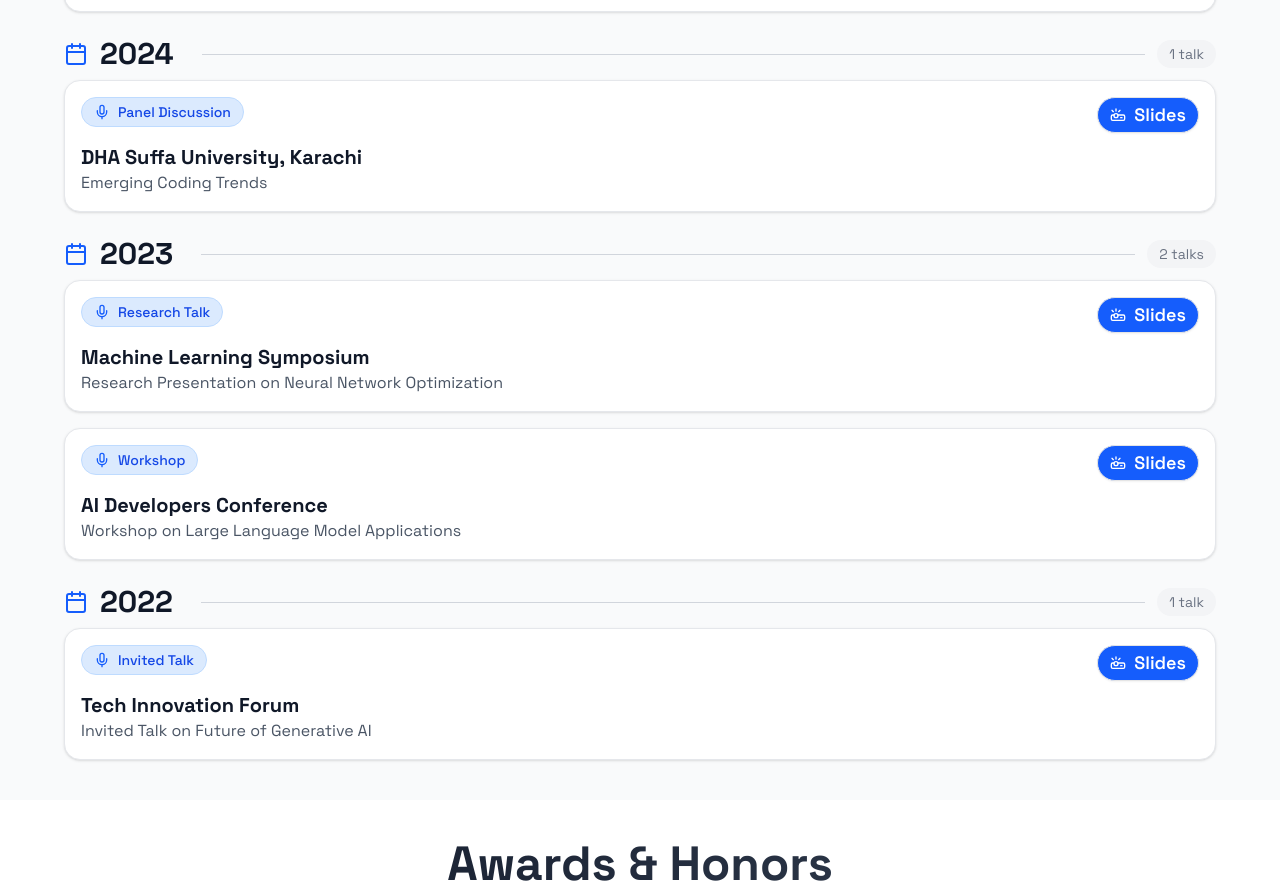
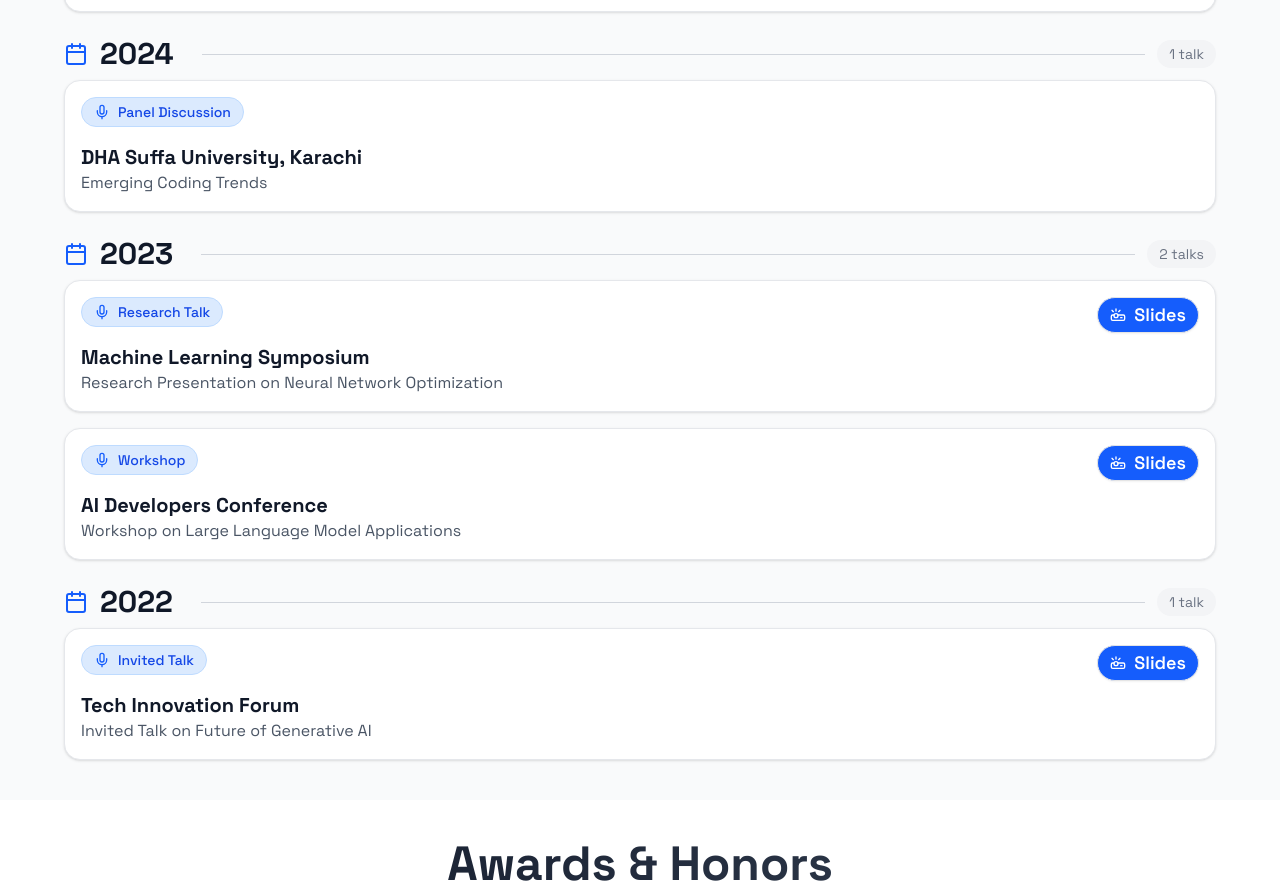
Before and after one commit to MahaZainab/MahaZainab.github.io, a React (Vite) app: page / in a window 1280 px wide. Shown: the part 3115-4009 px from the top of the page. Built offline with nearby package versions, Linux system fonts and the light colour scheme.

Commit message:
Auto commit on save

```diff
--- a/src/data/content.ts
+++ b/src/data/content.ts
@@ -204,7 +204,7 @@ export const talks: Talk[] = [
     id: 2,
     title: "Emerging Coding Trends",
     organization: "DHA Suffa University, Karachi",
-    slidesLink: "/slides/ethical-ai-panel",
+    slidesLink: "",
     category: "Panel Discussion",
     year: "2024",
   },
```
